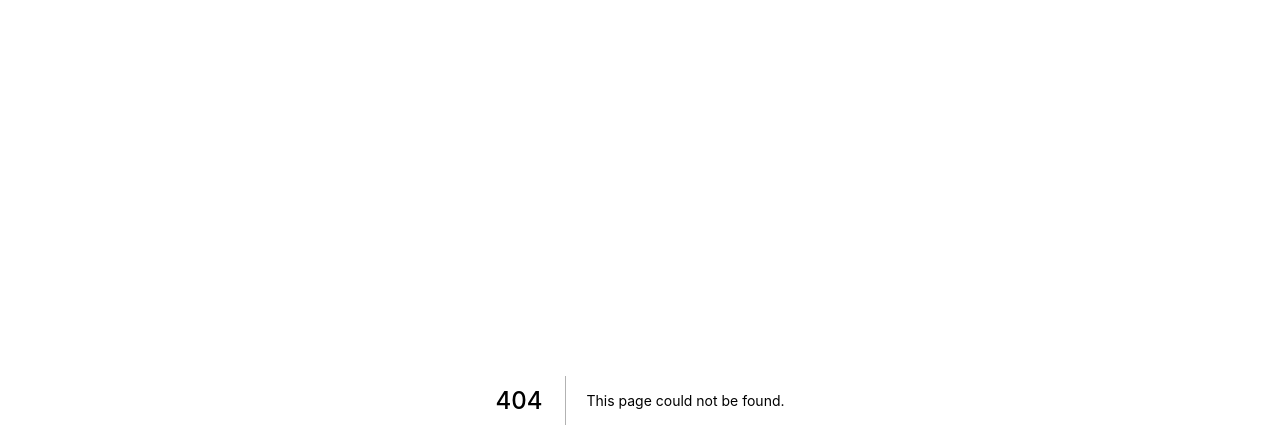
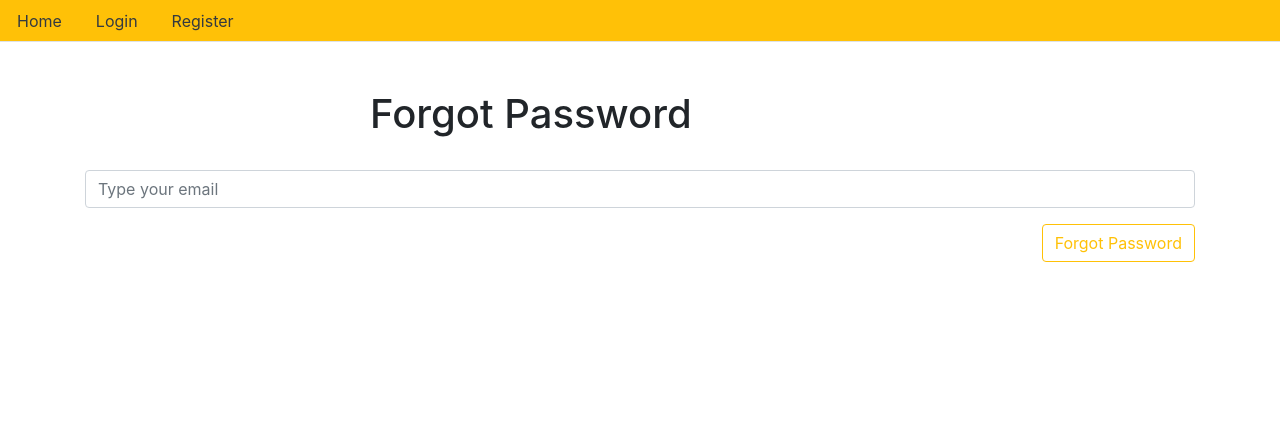
Before and after one commit to SeanTumulakNguyen/InfiniteAWS, a Next.js app in the folder client/: page /auth/password/forgot in a window 1280 px wide. Before the commit this address had no page. Shown: the top 448 px of the page. Built offline with nearby package versions, Linux system fonts and the light colour scheme.

Commit message:
reset password client side

```diff
--- /dev/null
+++ b/client/pages/auth/password/forgot.js
@@ -0,0 +1,71 @@
+import Router from 'next/router';
+import { useState, useEffect } from 'react';
+import axios from 'axios';
+import { showSuccessMessage, showErrorMessage } from '../../../helpers/alerts';
+import { API } from '../../../config';
+import Layout from '../../../components/Layout';
+
+const ForgotPassword = () => {
+	const [ state, setState ] = useState({
+		email: '',
+		buttonText: 'Forgot Password',
+		success: '',
+		error: ''
+	});
+
+	const { email, buttonText, success, error } = state;
+
+	const handleChange = (e) => {
+		setState({ ...state, email: e.target.value, success: '', error: '' });
+	};
+
+	const handleSubmit = async (e) => {
+		e.preventDefault();
+		// console.log('POST email', email)
+		try {
+			const response = await axios.put(`${API}/forgot-password`, { email });
+			// console.log('Forgot Password Response', response)
+			setState({ ...state, email: '', buttonText: 'Done', success: response.data.message });
+		} catch (err) {
+			//
+			setState({ ...state, buttonText: 'Forgot Password', error: err.response.data.error });
+		}
+	};
+
+	const passwordForgotForm = () => {
+		return (
+			<form onSubmit={handleSubmit}>
+				<div className="form-group">
+					<input
+						type="email"
+						className="form-control"
+						onChange={handleChange}
+						value={email}
+						placeholder="Type your email"
+						required
+					/>
+				</div>
+				<div>
+					<button className="btn btn-outline-warning float-right">{buttonText}</button>
+				</div>
+			</form>
+		);
+	};
+
+	return (
+		<Layout>
+            <div className='row'>
+                <div className='col-md-6 offset-md-3'>
+                    <h1>Forgot Password</h1>
+                    <br />
+                    {success && showSuccessMessage(success)}
+                    {error && showErrorMessage(error)}
+                </div>
+            </div>
+
+			{passwordForgotForm()}
+		</Layout>
+	);
+};
+
+export default ForgotPassword;
--- a/client/pages/login.js
+++ b/client/pages/login.js
@@ -50,7 +50,7 @@
 
 	const loginForm = () => {
 		return (
-			<form onSubmit={handleSubmit}>
+			<form onSubmit={handleSubmit} className='pb-5'>
 				<div className="form-group">
 					<input
 						onChange={handleChange('email')}
@@ -82,11 +82,13 @@
 		<Layout>
 			<div className="col-md-6 offset-md-3">
 				<h1>Login</h1>
-
 				<br />
 				{success && showSuccessMessage(success)}
 				{error && showErrorMessage(error)}
 				{loginForm()}
+				<Link href="/auth/password/forgot">
+					<a className="text-danger float-right">Forgot Password</a>
+				</Link>
 			</div>
 		</Layout>
 	);
```
Also changed, not shown: 1 other file (tests, documents, lock files or other folders).
